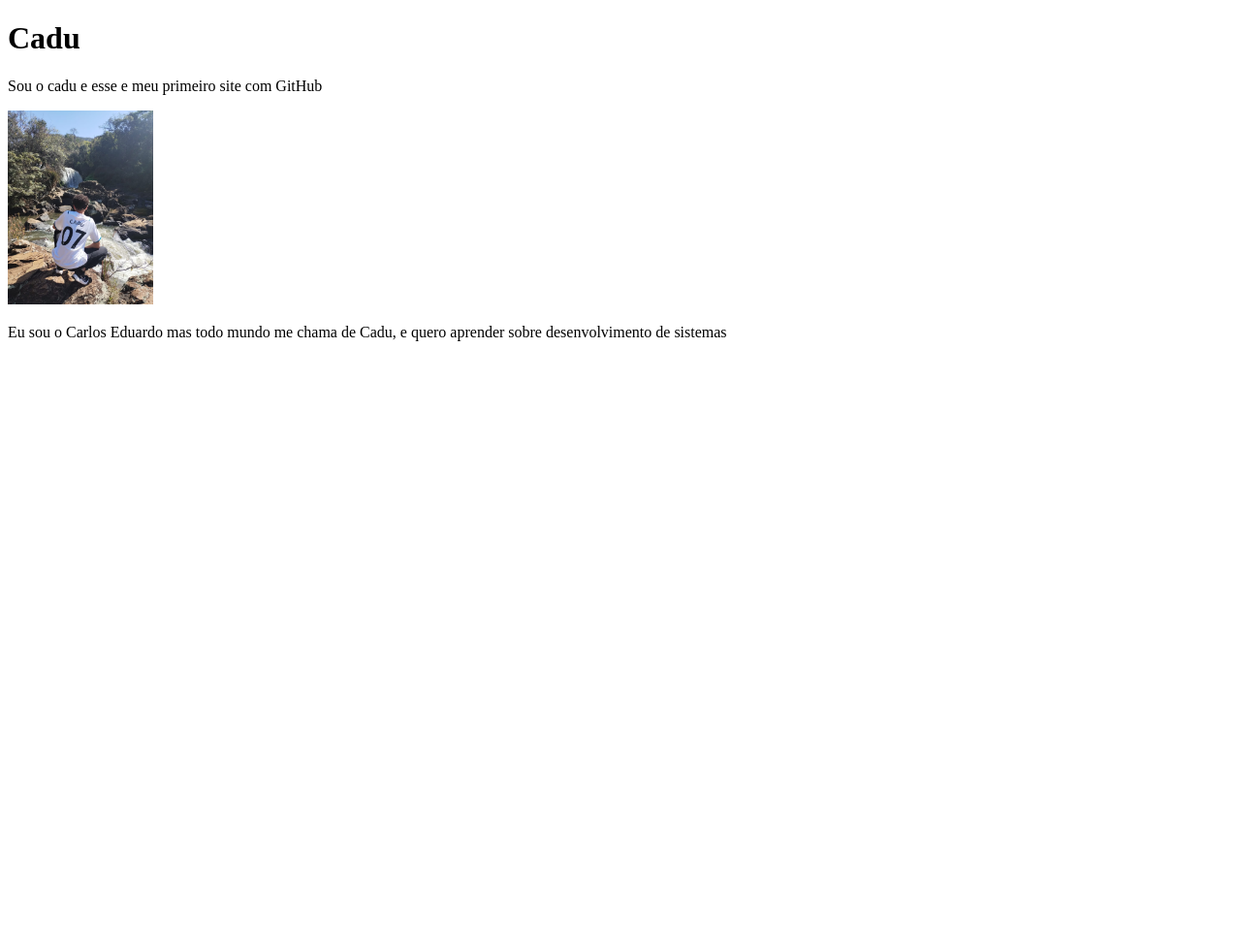
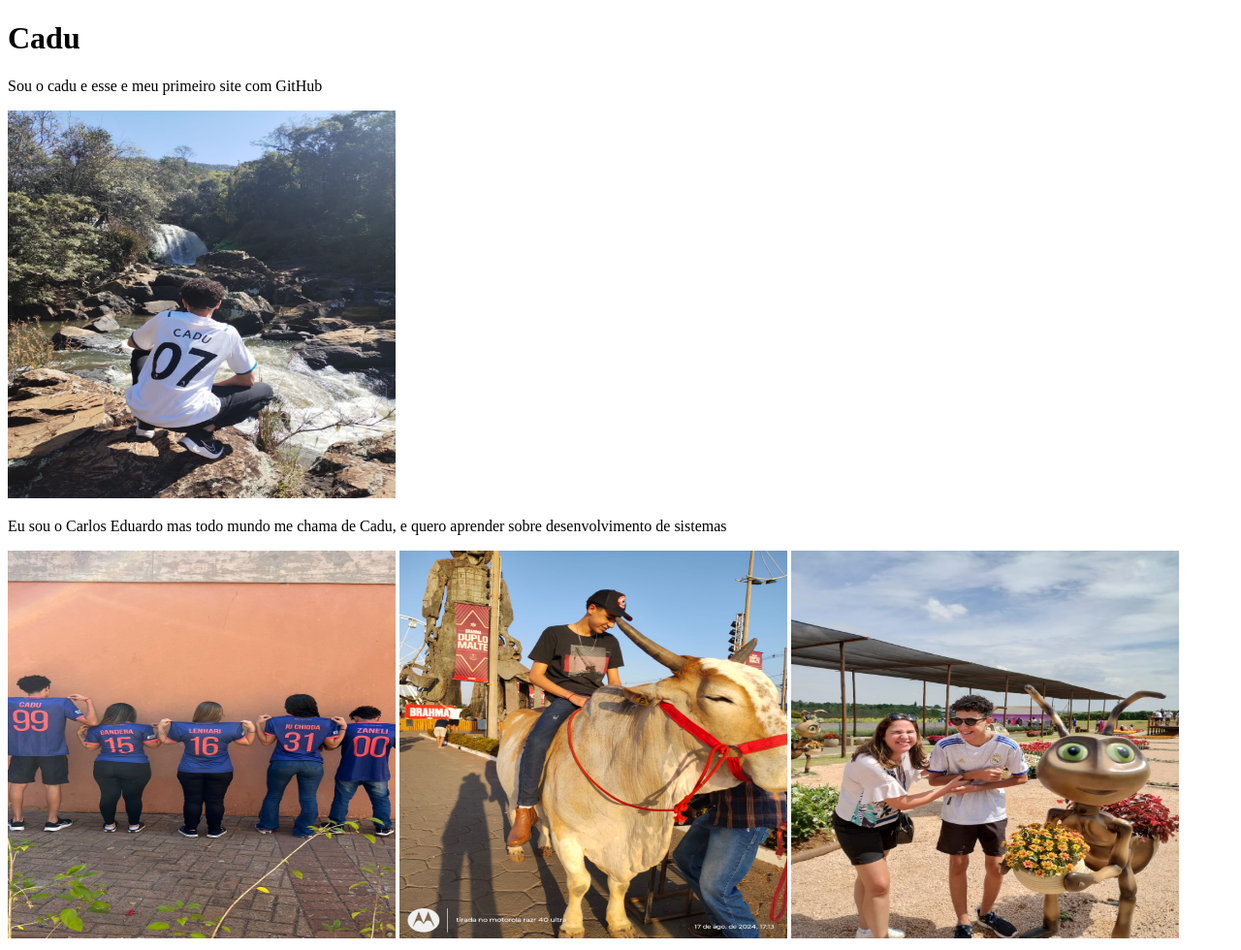
Before and after one commit to carlosgarcia1807/primeiro-site, a plain HTML site: page index.html in a window 1280 px wide. Shown: the whole page at 97% size. Before the commit the page ends 800 px from the top, so only its background shows below. Drawn offline with Linux system fonts and the light colour scheme.

Commit message:
coloquei fotos

```diff
--- a/index.html
+++ b/index.html
@@ -11,5 +11,10 @@
     <p>Sou o cadu e esse e meu primeiro site com GitHub</p>
     <img src="imgs/eu.jpeg" alt="" class="cadu">
     <p>Eu sou o Carlos Eduardo mas todo mundo me chama de Cadu, e quero aprender sobre desenvolvimento de sistemas</p>
+    <section class="fotos">
+        <img src="imgs/WhatsApp Image 2024-09-03 at 08.24.03.jpeg" alt="">
+        <img src="imgs/WhatsApp Image 2024-09-03 at 08.25.34.jpeg" alt="">
+        <img src="imgs/WhatsApp Image 2024-09-03 at 08.27.18.jpeg" alt="">
+    </section>
 </body>
 </html>
--- a/style.css
+++ b/style.css
@@ -1,4 +1,8 @@
 .cadu{
-    width: 150px;
-    height: 200px;
+    width: 400px;
+    height: 400px;
 }
+.fotos img{
+    width: 400px;
+    height: 400px;
+}
```
Also changed, not shown: imgs/WhatsApp Image 2024-09-03 at 08.24.03.jpeg (added), imgs/WhatsApp Image 2024-09-03 at 08.25.34.jpeg (added), imgs/WhatsApp Image 2024-09-03 at 08.27.18.jpeg (added).
